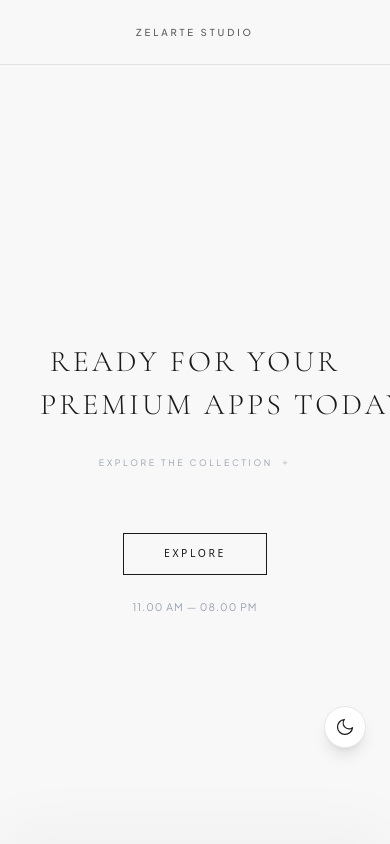
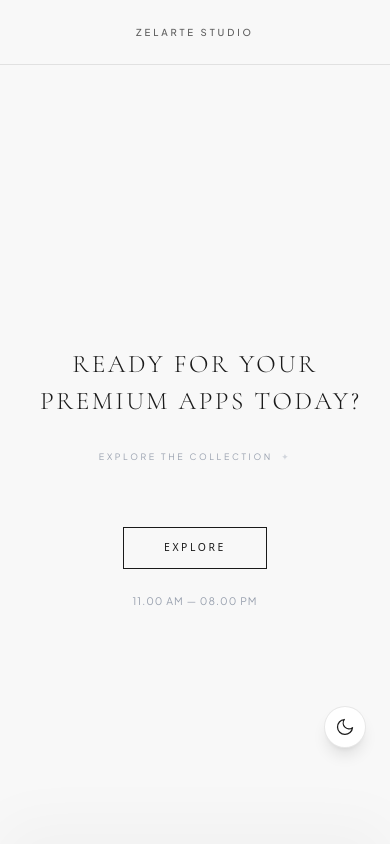
Before and after one commit to zalzabilakartika/zelartestudio.appspremium, a Next.js app: page / in a window 390 px wide. Shown: the top 844 px of the page. Built offline with nearby package versions, Linux system fonts and the light colour scheme.

Commit message:
update font intro for mobile

```diff
--- a/app/page.tsx
+++ b/app/page.tsx
@@ -92,7 +92,7 @@ export default function Home() {
           transition={{ duration: 1.4, delay: 0.6, ease: [0.16, 1, 0.3, 1] }}
           className="text-center w-full px-4"
         >
-          <h1 className="font-serif text-3xl md:text-5xl lg:text-[3vw] xl:text-[3vw] tracking-[0.10em] md:tracking-[0.15em] lg:tracking-[0.2em] xl:tracking-[0.25em] text-[#1A1A1A] dark:text-white font-light uppercase leading-[1.3] md:leading-[1.4]">
+          <h1 className="font-serif text-[clamp(1.3rem,6.5vw,2.5rem)] md:text-5xl lg:text-[3vw] tracking-[0.10em] md:tracking-[0.15em] lg:tracking-[0.2em] xl:tracking-[0.25em] text-[#1A1A1A] dark:text-white font-light uppercase leading-[1.3] md:leading-[1.4]">
             <span className="block whitespace-nowrap">READY FOR YOUR</span>
             <span className="block whitespace-nowrap mt-1 md:mt-2">
               PREMIUM APPS TODAY?
```
